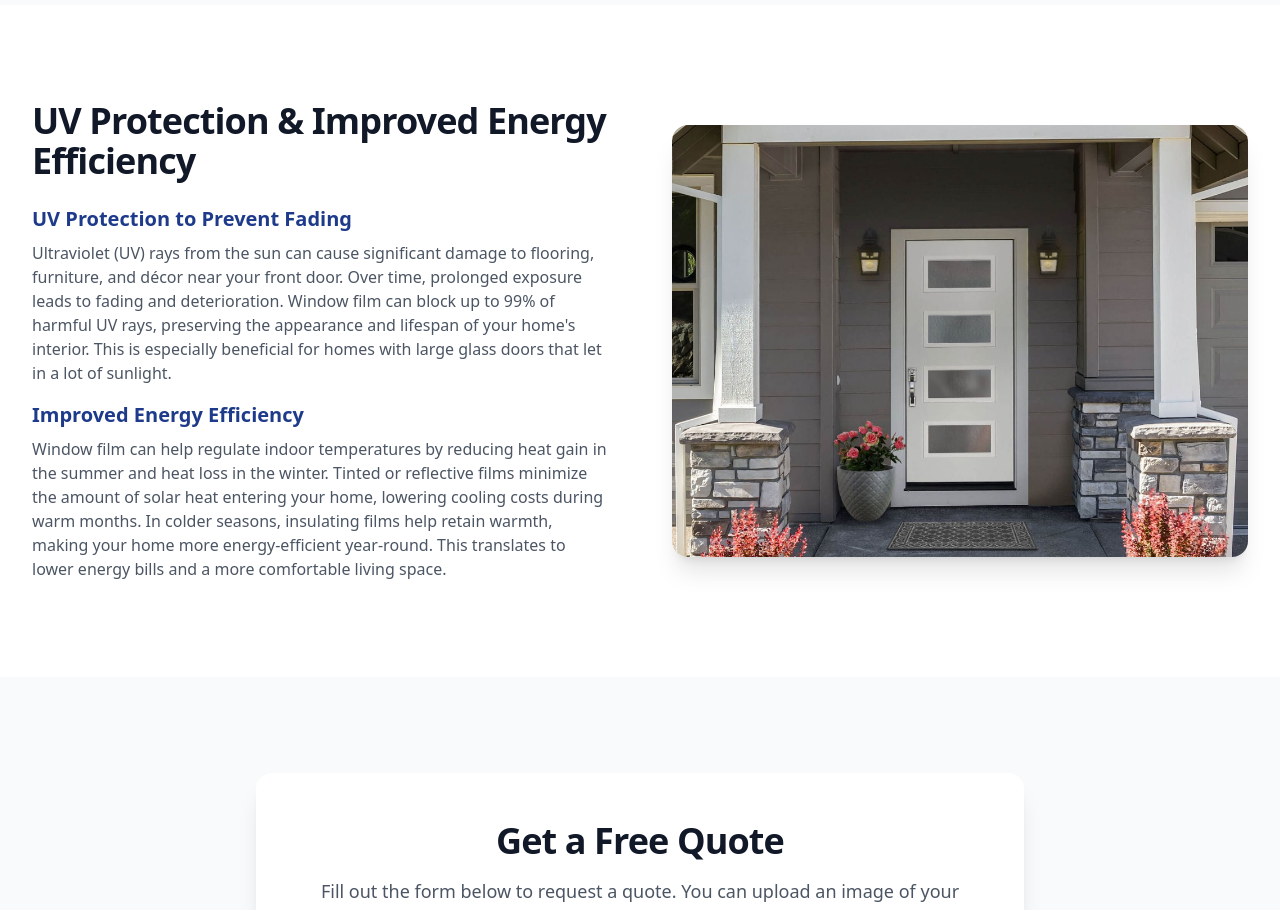
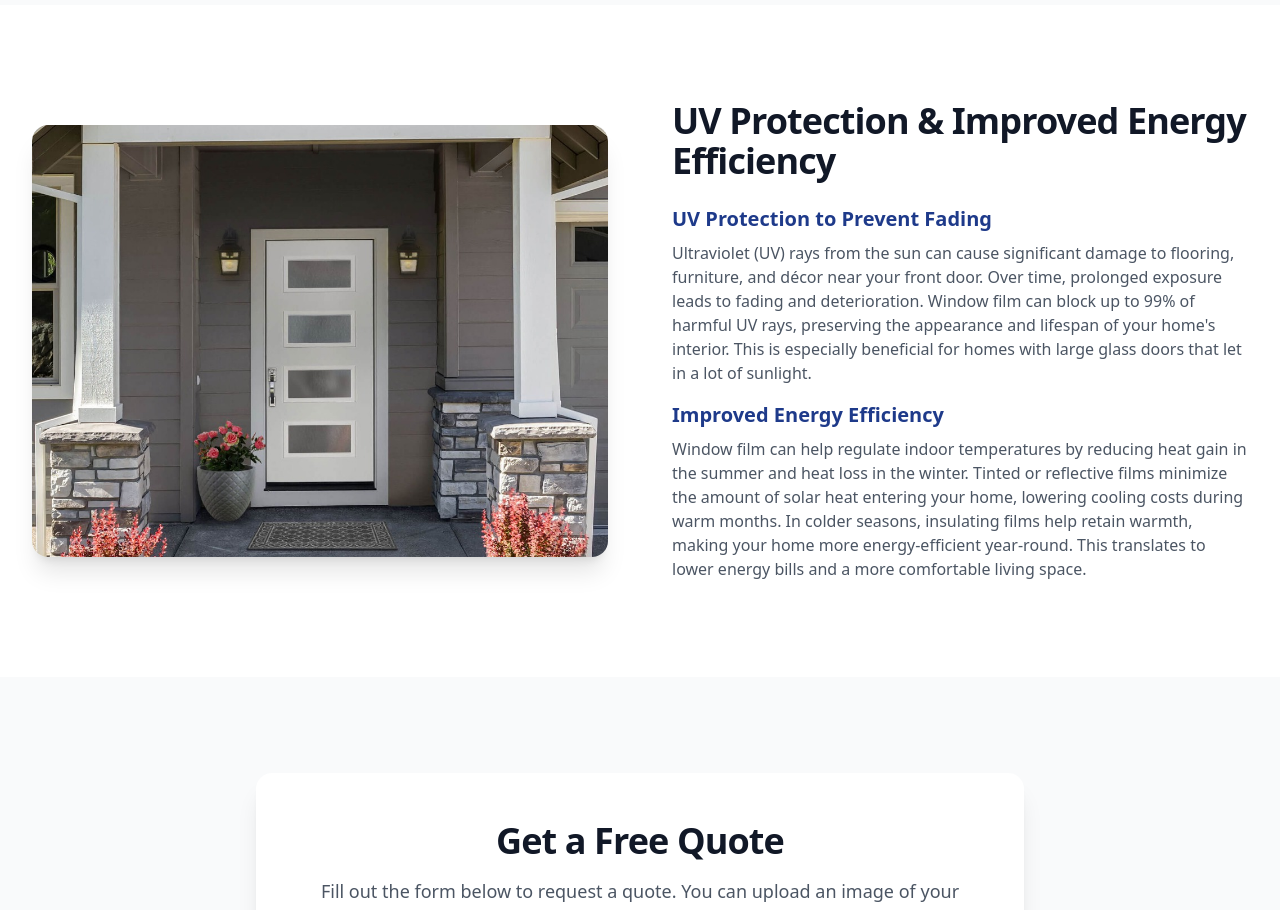
Before and after one commit to simplifaisoul/privacy-film-ottawa, a React (Vite) app: page / in a window 1280 px wide. Shown: the part 1900-2810 px from the top of the page. Built offline with nearby package versions, Linux system fonts and the light colour scheme.

Commit message:
Layout: Fixed zig-zag pattern for 3rd content section

```diff
--- a/src/App.tsx
+++ b/src/App.tsx
@@ -61,7 +61,7 @@ function App() {
             imageSrc={door3}
             imageAlt="Modern door with window film protection"
             title="UV Protection & Improved Energy Efficiency"
-            imagePosition="right"
+            imagePosition="left"
             content={
               <div className="space-y-4">
                 <div>
```
